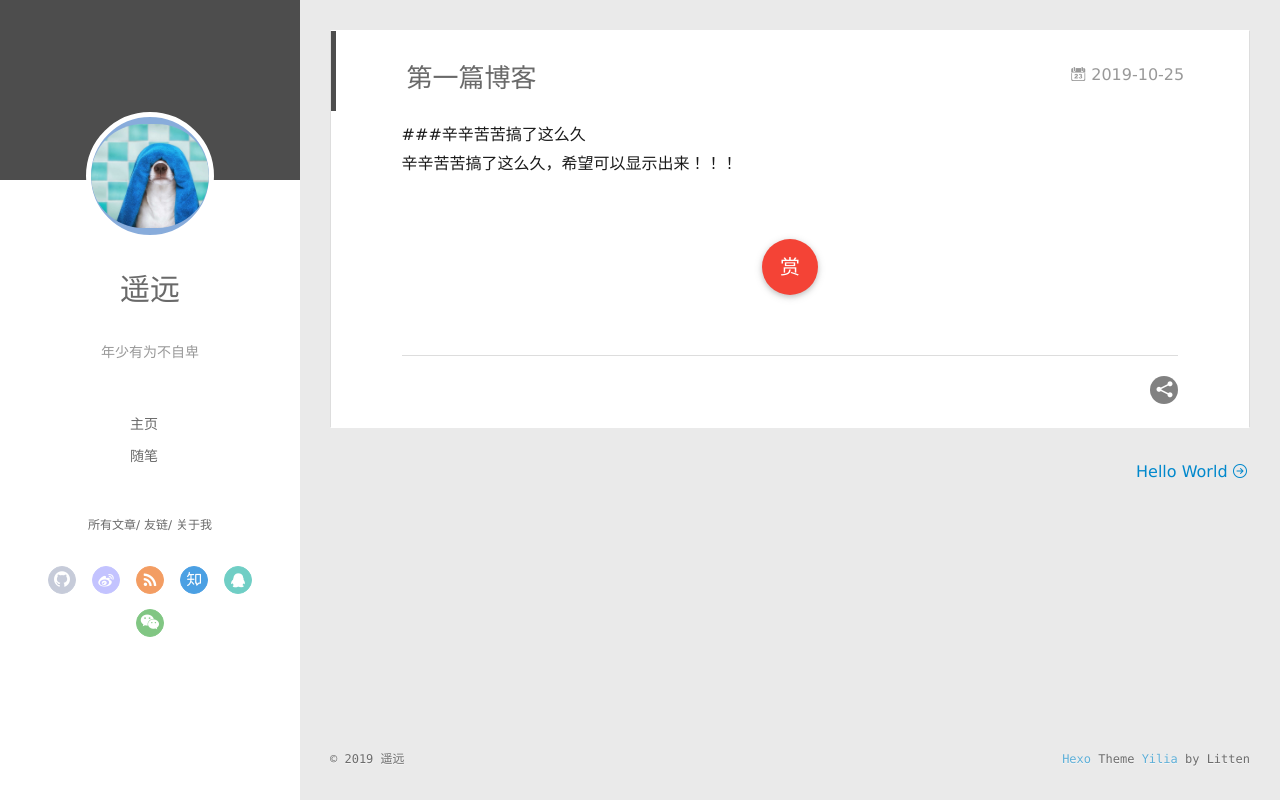
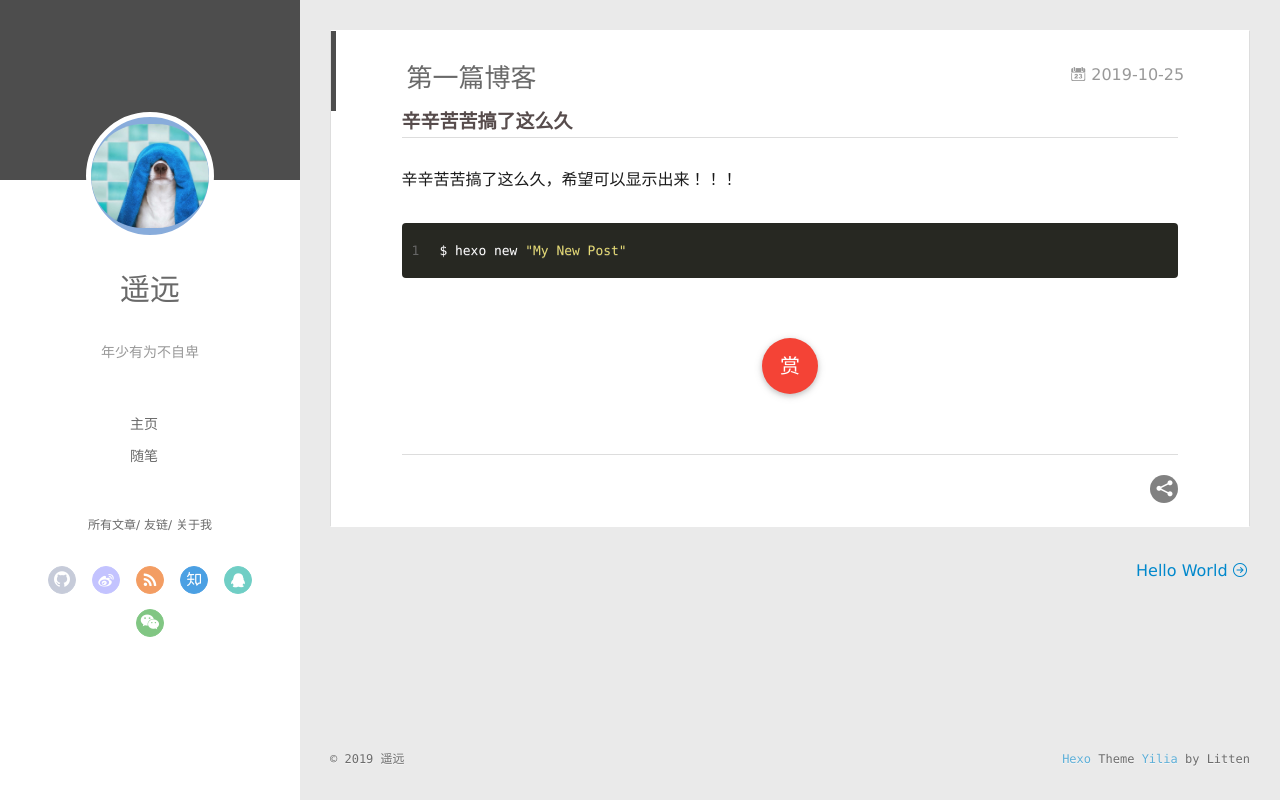
Before and after one commit to Yuanhao888/Yuanhao888.github.io, a plain HTML site: page 2019/10/25/第一篇博客/index.html in a window 1280 px wide. Drawn offline with Linux system fonts and the light colour scheme.

Commit message:
Site updated: 2019-10-26 09:07:13

```diff
--- a/2019/10/25/第一篇博客/index.html
+++ b/2019/10/25/第一篇博客/index.html
@@ -8,14 +8,14 @@
   <link rel="dns-prefetch" href="http://yoursite.com">
   <title>第一篇博客 | Yuanhao</title>
   <meta name="viewport" content="width=device-width, initial-scale=1, maximum-scale=1">
-  <meta name="description" content="###辛辛苦苦搞了这么久辛辛苦苦搞了这么久，希望可以显示出来！！！">
+  <meta name="description" content="辛辛苦苦搞了这么久辛辛苦苦搞了这么久，希望可以显示出来！！！ 1$ hexo new &quot;My New Post&quot;">
 <meta property="og:type" content="article">
 <meta property="og:title" content="第一篇博客">
 <meta property="og:url" content="http:&#x2F;&#x2F;yoursite.com&#x2F;2019&#x2F;10&#x2F;25&#x2F;%E7%AC%AC%E4%B8%80%E7%AF%87%E5%8D%9A%E5%AE%A2&#x2F;index.html">
 <meta property="og:site_name" content="Yuanhao">
-<meta property="og:description" content="###辛辛苦苦搞了这么久辛辛苦苦搞了这么久，希望可以显示出来！！！">
+<meta property="og:description" content="辛辛苦苦搞了这么久辛辛苦苦搞了这么久，希望可以显示出来！！！ 1$ hexo new &quot;My New Post&quot;">
 <meta property="og:locale" content="en">
-<meta property="og:updated_time" content="2019-10-26T01:03:00.104Z">
+<meta property="og:updated_time" content="2019-10-26T01:06:41.880Z">
 <meta name="twitter:card" content="summary">
 
     <link rel="alternative" href="/atom.xml" title="Yuanhao" type="application/atom+xml">
@@ -184,8 +184,8 @@
 
     <div class="article-entry" itemprop="articleBody">
 
-        <p>###辛辛苦苦搞了这么久<br>辛辛苦苦搞了这么久，希望可以显示出来！！！</p>
-
+        <h3 id="辛辛苦苦搞了这么久"><a href="#辛辛苦苦搞了这么久" class="headerlink" title="辛辛苦苦搞了这么久"></a>辛辛苦苦搞了这么久</h3><p>辛辛苦苦搞了这么久，希望可以显示出来！！！</p>
+<figure class="highlight bash"><table><tr><td class="gutter"><pre><span class="line">1</span><br></pre></td><td class="code"><pre><span class="line">$ hexo new <span class="string">"My New Post"</span></span><br></pre></td></tr></table></figure>
 
 
 
```
Also changed, not shown: index.html (+2 -2 lines).
